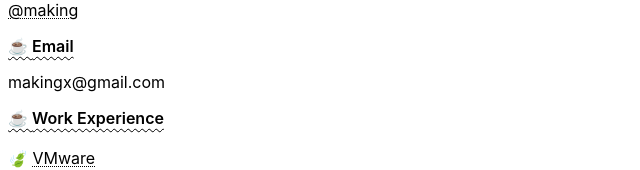
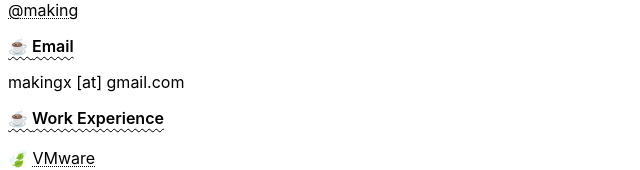
Before and after one commit to categolj/blog-ui, a Next.js app: page /aboutme in a window 1280 px wide. Shown: the part 476-646 px from the top of the page, without its empty margins (0-640 px from the left). Built offline with nearby package versions, Linux system fonts and the light colour scheme.

Commit message:
Update index.js

```diff
--- a/pages/aboutme/index.js
+++ b/pages/aboutme/index.js
@@ -17,7 +17,7 @@ export default function Index() {
         <h3>Twitter</h3>
         <p><a href="https://twitter.com/making">@making</a></p>
         <h3>Email</h3>
-        <p>makingx@gmail.com</p>
+        <p>makingx [at] gmail.com</p>
         <h3>Work Experience</h3>
         <h4><a href={'https://www.vmware.com'}>VMware</a></h4>
         <dl>
```
